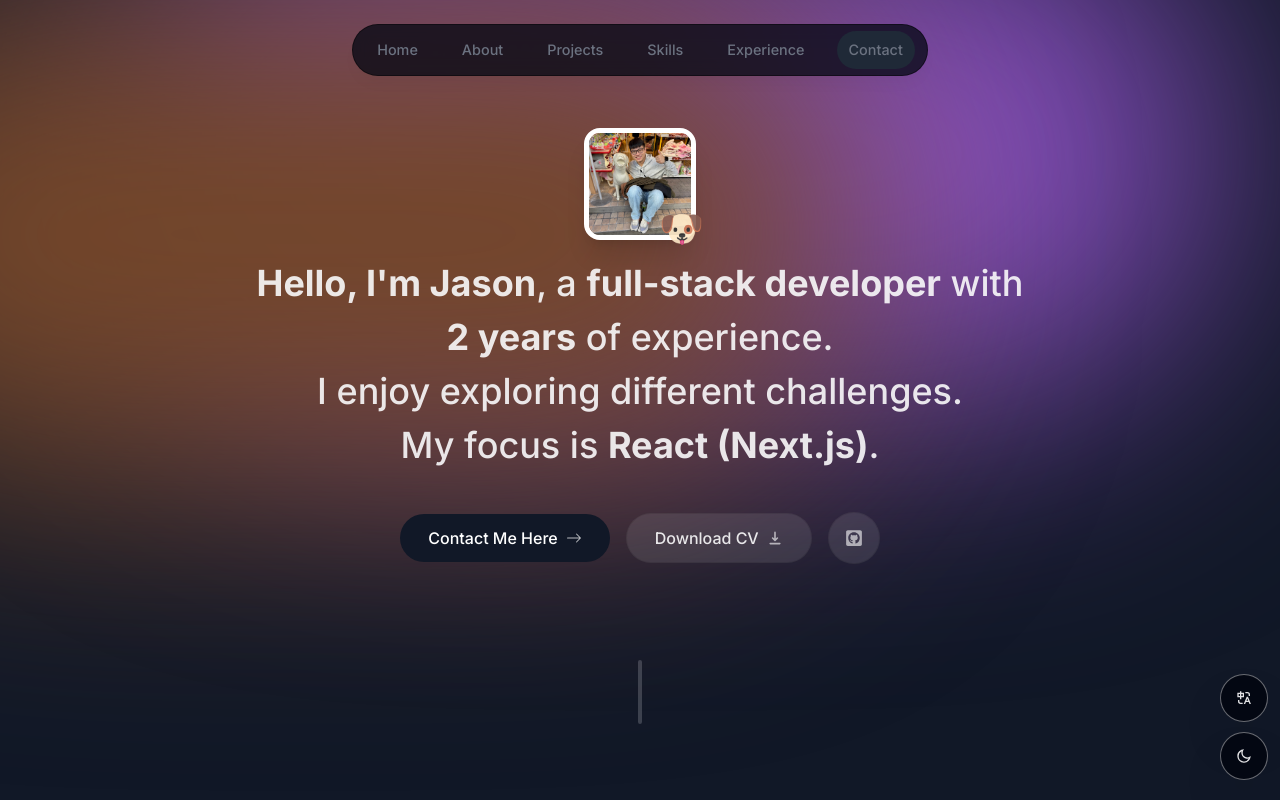
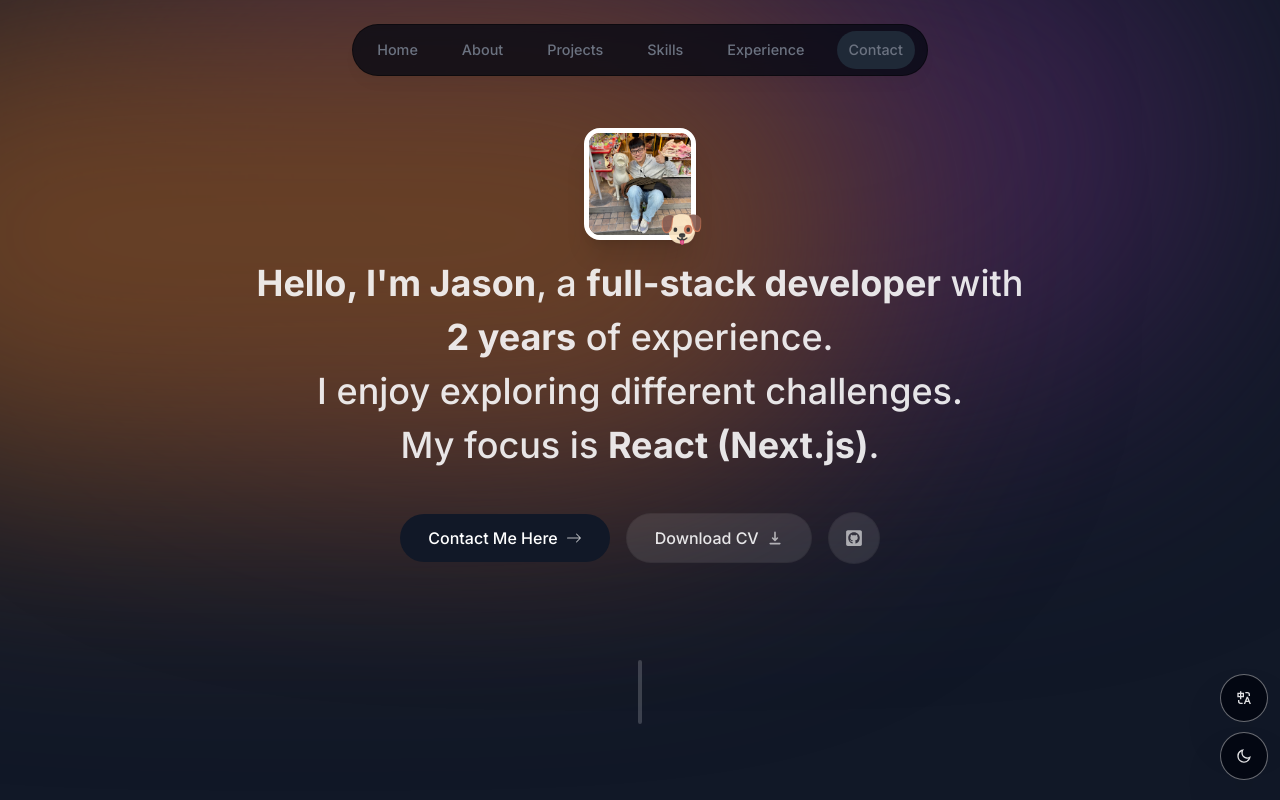
Before and after one commit to jason57zxc/portfolio, a Next.js app: page /en in a window 1280 px wide. Shown: the top 800 px of the page. Built offline with nearby package versions, Linux system fonts and the light colour scheme; no server answers.

Commit message:
edit bgcolor

```diff
--- a/app/[locale]/layout.tsx
+++ b/app/[locale]/layout.tsx
@@ -36,10 +36,10 @@ export default function RootLayout({
       <body className={`${inter.className} bg-gray-50 text-gray-950
       relative pt-28 sm:pt-32 dark:bg-gray-900 dark:text-gray-50 dark:text-opacity-90`}>
         <div className="bg-[#9dd6ed] absolute top-[-6rem] -z-10 h-[31.25rem] w-[31.25rem]
-        rounded-full blur-[8rem] sm:w-[68.75rem] lg:right-[4rem] dark:bg-[#8850c1]"></div>
+        rounded-full blur-[8rem] sm:w-[68.75rem] lg:right-[4rem] dark:bg-[#38224d]"></div>
         <div className="bg-[#c2f5c2] absolute top-[-1rem] -z-10 left-[-35rem] h-[31.25rem] w-[50rem]
         rounded-full blur-[8rem] sm:w-[68.75rem] md:left-[-33rem] lg:left-[-28rem] xl:left-[-15rem]
-        2xl:left-[-5rem] dark:bg-[#734629]"></div>
+        2xl:left-[-5rem] dark:bg-[#684025]"></div>
         <NextIntlClientProvider
           messages={messages}
           locale={locale}
```
